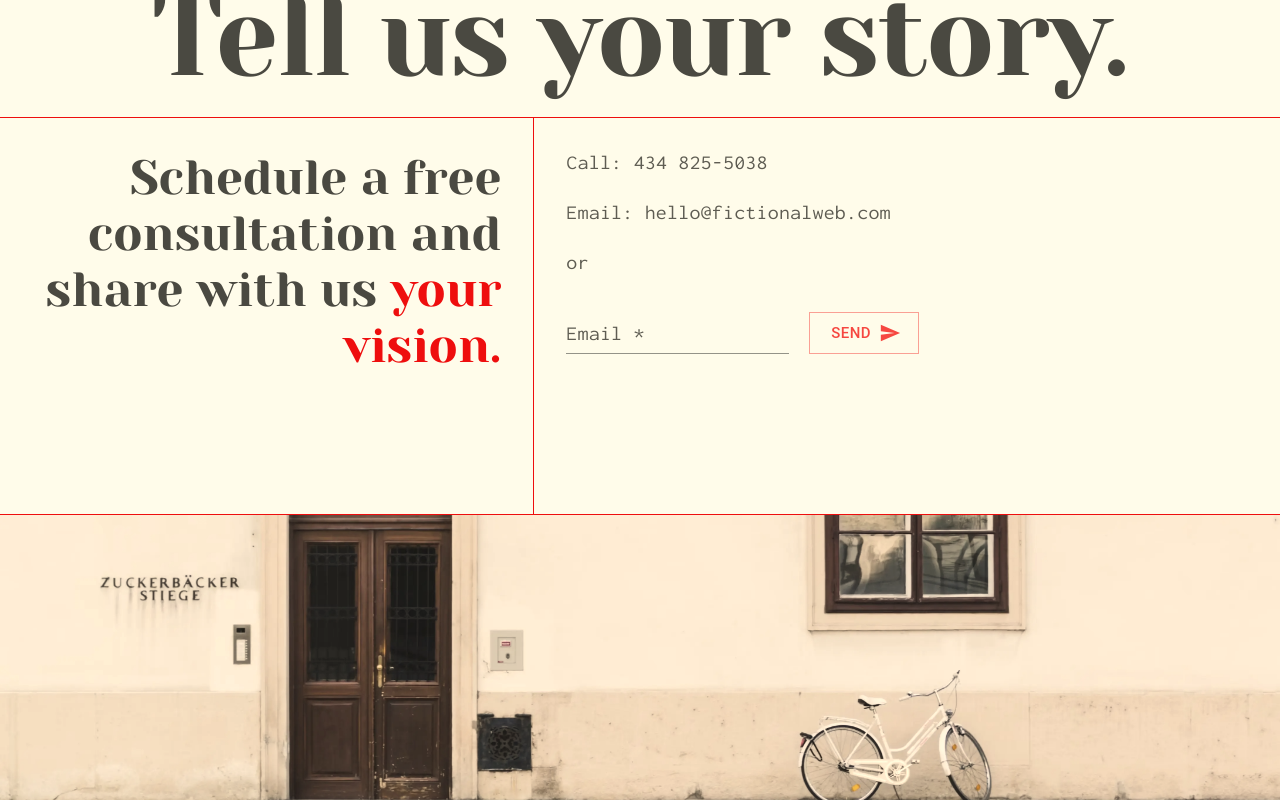
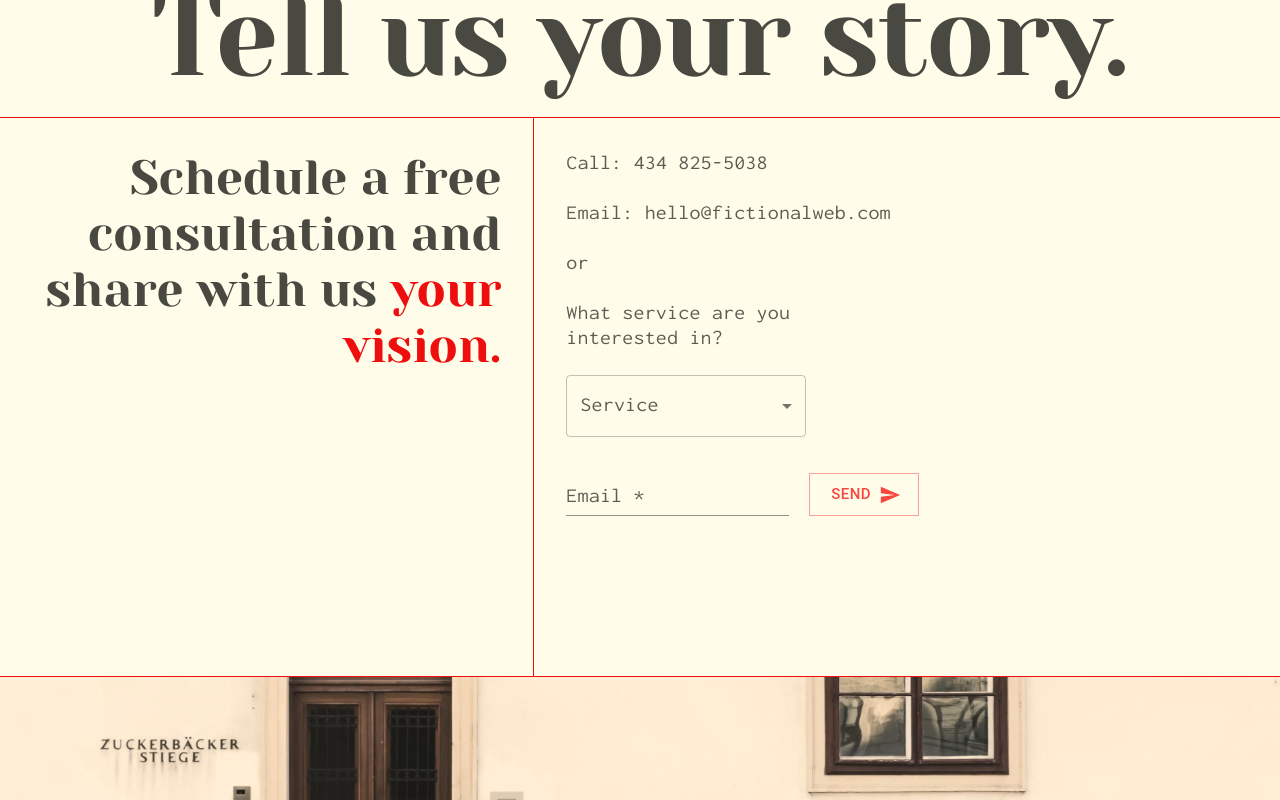
Before and after one commit to DaedalusFiction/fictionalweb, a React (Create React App) app: page /contact in a window 1280 px wide. Shown: the part 737-1537 px from the top of the page. Built offline with nearby package versions, Linux system fonts and the light colour scheme.

Commit message:
added services select

```diff
--- a/src/routes/Contact.js
+++ b/src/routes/Contact.js
@@ -2,6 +2,9 @@ import {
     Button,
     FormControl,
     Grid,
+    InputLabel,
+    MenuItem,
+    Select,
     TextField,
     Typography,
 } from "@mui/material";
@@ -15,16 +18,21 @@ import bike from "../images/bike.webp";
 
 const Contact = () => {
     const [email, setEmail] = useState("");
+    const [interest, setInterest] = useState("");
     const [emailSent, setEmailSent] = useState(false);
 
     const handleEmailChange = (e) => {
         setEmail(e.target.value);
+    };
+    const handleInterestChange = (e) => {
+        setInterest(e.target.value);
     };
 
     const handleSendEmail = () => {
         var templateParams = {
             website: "Fictional Web",
             email: email,
+            interest: interest,
         };
 
         emailjs
@@ -95,6 +103,60 @@ const Contact = () => {
                             <br />
                             <Typography>or</Typography>
                             <br />
+                            {!emailSent && (
+                                <Box
+                                    sx={{
+                                        minWidth: "10rem",
+                                        maxWidth: "15rem",
+                                    }}
+                                >
+                                    <Typography>
+                                        What service are you interested in?
+                                    </Typography>
+                                    <br />
+                                    <FormControl fullWidth>
+                                        <InputLabel id="demo-simple-select-label">
+                                            Service
+                                        </InputLabel>
+                                        <Select
+                                            labelId="interest-select-label"
+                                            id="interest-select"
+                                            value={interest}
+                                            label=""
+                                            onChange={handleInterestChange}
+                                        >
+                                            <MenuItem value={"template"}>
+                                                Template
+                                            </MenuItem>
+                                            <MenuItem value={"hybrid"}>
+                                                Hybrid
+                                            </MenuItem>
+                                            <MenuItem value={"custom"}>
+                                                Custom
+                                            </MenuItem>
+                                            <MenuItem value={"template?"}>
+                                                Template I think but I'm not
+                                                really sure
+                                            </MenuItem>
+                                            <MenuItem value={"hybrid?"}>
+                                                Hybrid I guess? I have some
+                                                things I'd like to change
+                                            </MenuItem>
+                                            <MenuItem value={"custom!"}>
+                                                Custom, definitely. I'm on a
+                                                mission from God.
+                                            </MenuItem>
+                                            <MenuItem value={"unsure"}>
+                                                Not sure
+                                            </MenuItem>
+                                            <MenuItem value={"other"}>
+                                                Other
+                                            </MenuItem>
+                                        </Select>
+                                    </FormControl>
+                                </Box>
+                            )}
+                            <br />
                             <Box
                                 sx={{
                                     display: "flex",
```
